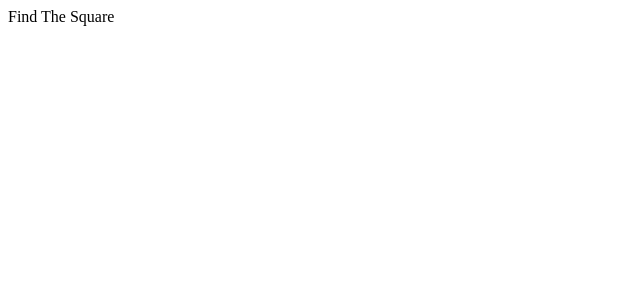
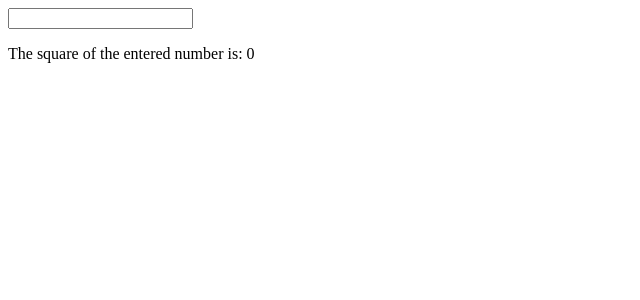
Before and after one commit to githubsouvick7/React-Children-Props---Rendering-Lists-Conditional-content-Children-prop-Con---f9i9p1njtuwc, a React app: page / in a window 1280 px wide. Shown: the top 300 px of the page, without its empty margins (0-640 px from the left). Built offline with nearby package versions, Linux system fonts and the light colour scheme.

Commit message:
Update ChildComponent.js

```diff
--- a/src/components/ChildComponent.js
+++ b/src/components/ChildComponent.js
@@ -1,14 +1,14 @@
-import React from 'react'
+//ChildComponent.js
 
-const ChildComponent = () => {
-//code here
+import React from "react";
+
+function ChildComponent({ inputValue, onChange, square }) {
   return (
-    <div id="child">
-      Find The Square <br/>
-
+    <div>
+      <input id="input" value={inputValue} onChange={onChange} />
+      <p id="output">The square of the entered number is: {square}</p>
     </div>
-  )
+  );
 }
 
-
 export default ChildComponent;
```
